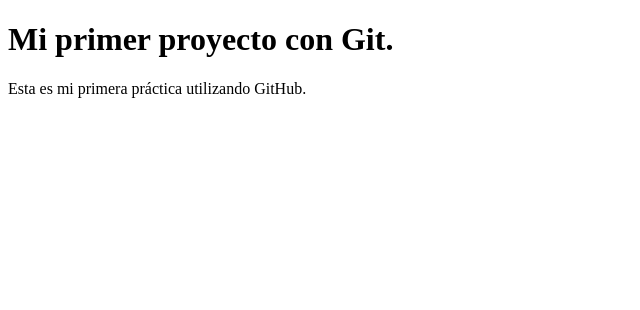
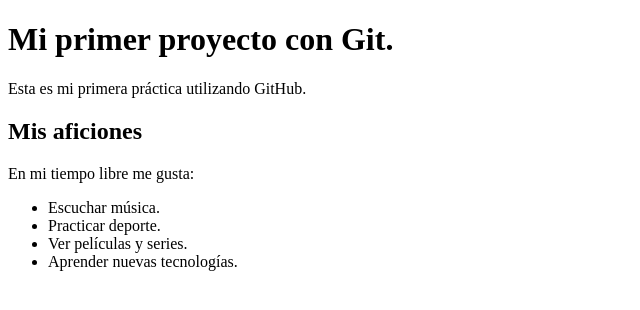
Before and after one commit to remotuser/Test_git, a plain HTML site: page index.html in a window 1280 px wide. Shown: the whole page, without its empty margins (0-640 px from the left). Drawn offline with Linux system fonts and the light colour scheme.

Commit message:
Añadiendo apartado sobre mis aficiones

```diff
--- a/index.html
+++ b/index.html
@@ -8,5 +8,13 @@
   <body>
     <h1>Mi primer proyecto con Git.</h1>
     <p>Esta es mi primera práctica utilizando GitHub.</p>
+    <h2>Mis aficiones</h2>
+    <p>En mi tiempo libre me gusta:</p>
+    <ul>
+	    <li>Escuchar música.</li>
+	    <li>Practicar deporte.</li>
+	    <li>Ver películas y series.</li>
+	    <li>Aprender nuevas tecnologías.</li>
+    </ul>
   </body>
 </html>
```
